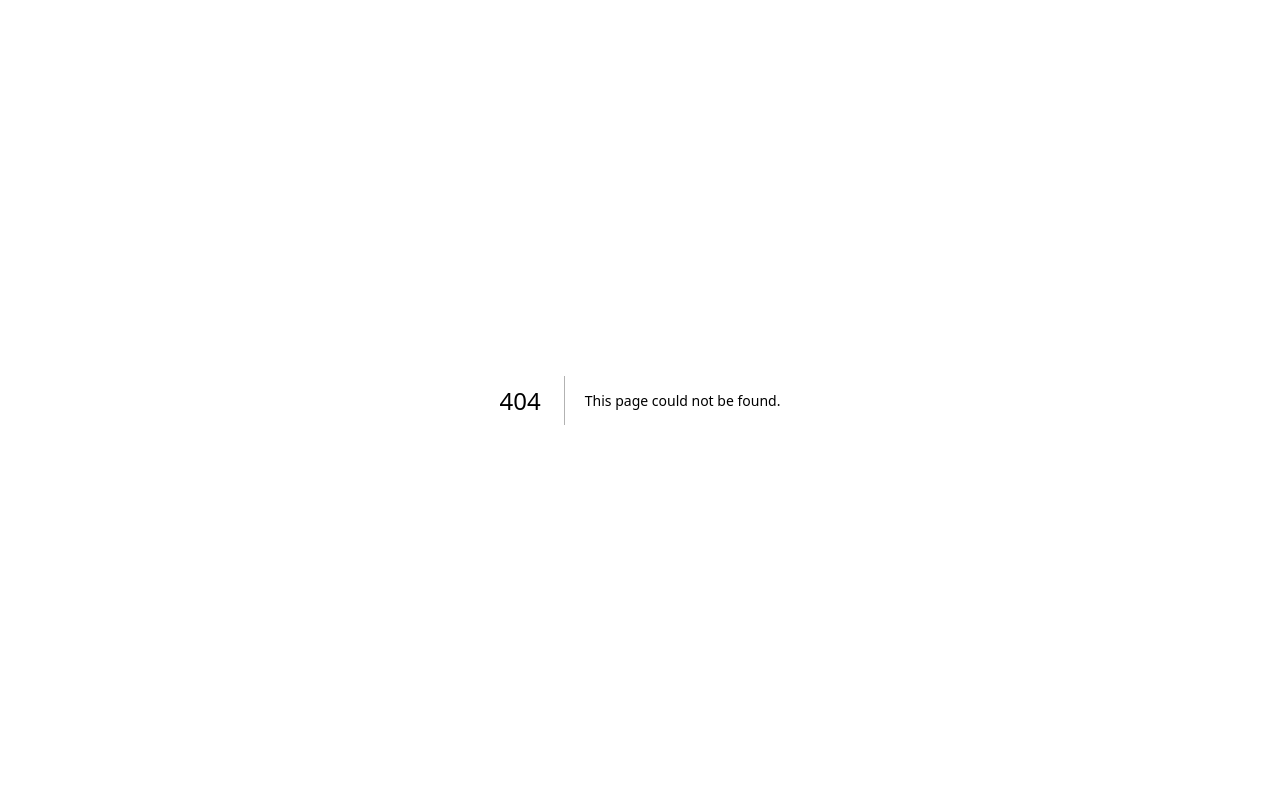
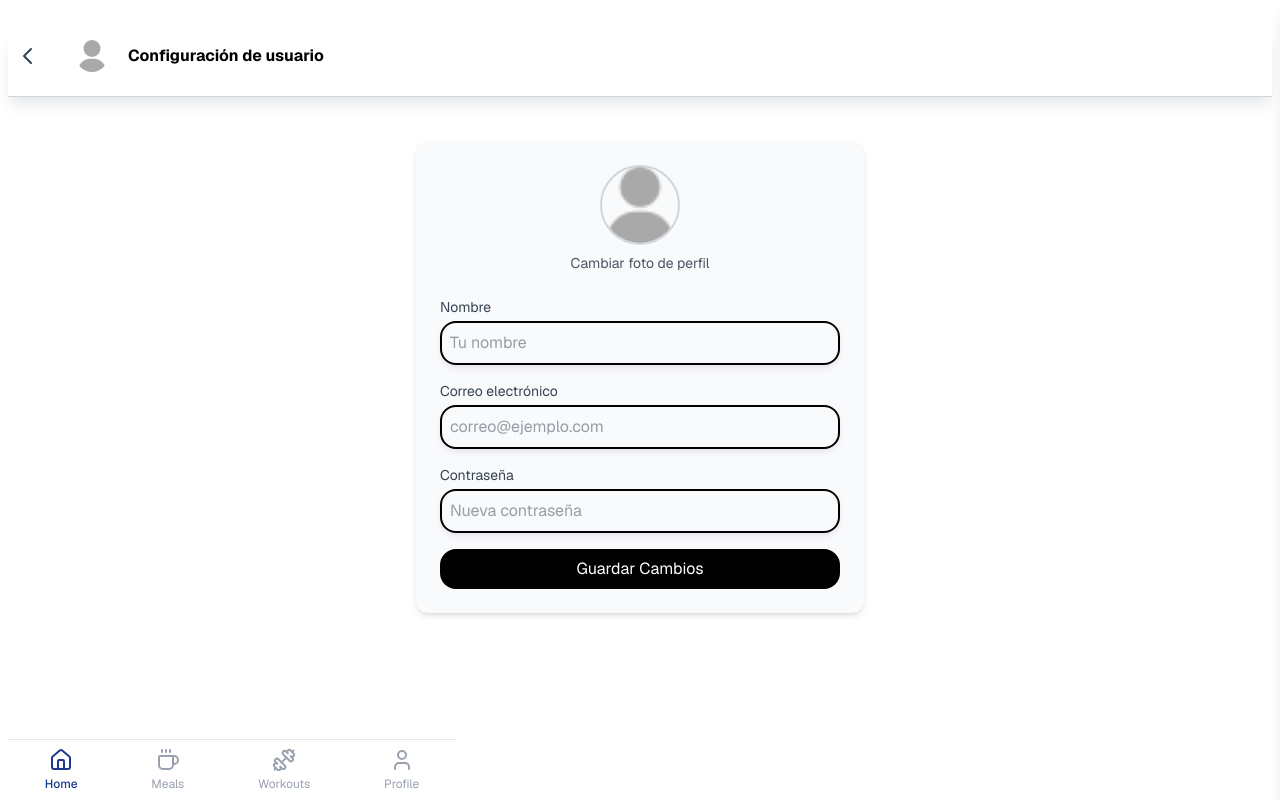
Before and after one commit to Eduardobarrera487/CalTrack, a Next.js app: page /pages/userConfig in a window 1280 px wide. Before the commit this address had no page. Built offline with nearby package versions, Linux system fonts and the light colour scheme.

Commit message:
profile config finished

```diff
--- a/src/app/_components/BottomNavBar.jsx
+++ b/src/app/_components/BottomNavBar.jsx
@@ -8,7 +8,7 @@ const tabs = [
   { name: "Home", href: "/pages/calories", icon: Home },
   { name: "Meals", href: "/pages/mealbuilder", icon: Coffee },
   { name: "Workouts", href: "/pages/workout", icon: Dumbbell },
-  { name: "Profile", href: "/", icon: User },
+  { name: "Profile", href: "/pages/userConfig", icon: User },
 ];
 
 export default function BottomNavBar({ active = "Home" }) {
--- a/src/app/_components/HeadBar.jsx
+++ b/src/app/_components/HeadBar.jsx
@@ -1,8 +1,12 @@
 'use client';
-
 import { Bell, User } from 'lucide-react';
 
-export default function HeadBar({ date = 'Today, Jun 7' }) {
+export default function HeadBar({ date = 'Today, Jun 7'}) {
+   const handleUser = (e) => {
+        e.preventDefault();
+        // Perform login logic here if needed
+        router.push('/pages/userConfig'); // Replace with your desired path
+    };
   return (
     <header className="w-full max-w-md px-6 py-4 bg-white border-b border-gray-100 flex items-center justify-between">
       {/* Logo y Fecha */}
@@ -17,6 +21,7 @@ export default function HeadBar({ date = 'Today, Jun 7' }) {
 
         {/* Ícono de perfil */}
         <button
+          onClick={(e) => {e.preventDefault(); window.location.href = '/pages/userConfig';}}
           aria-label="Perfil"
           className="w-10 h-10 rounded-full bg-gray-100 flex items-center justify-center text-gray-600"
         >
--- a/src/app/_components/ReverseArrowButton.jsx
+++ b/src/app/_components/ReverseArrowButton.jsx
@@ -1,9 +1,9 @@
 import Link from "next/link";
 
-export default function ReverseArrowButton({ onClick, href}) {
+export default function ReverseArrowButton({ onClick, string = "/" }) {
   return (
     <Link
-    href={href}
+    href={string}
       className="p-2 rounded-full hover:bg-gray-100 transition mb-4"
       aria-label="Volver"
       onClick={onClick}
--- a/src/app/pages/aiChat/page.jsx
+++ b/src/app/pages/aiChat/page.jsx
@@ -14,7 +14,7 @@ export default function AiChat() {
     <div className="flex flex-col bg-white min-h-screen p-2 pt-8 gap-3 font-[family-name:var(--font-geist-sans)]">
       <Sidebar open={sidebarOpen} onClose={() => setSidebarOpen(false)} />
       <header className="flex flex-row gap-5 items-center justify-between mb-4 border-b border-gray-300 shadow-lg shadow-gray-200">
-        <ReverseArrowButton href="/pages/calories" />
+        <ReverseArrowButton string="/pages/calories" />
         <nav className="flex items-center gap-3">
           <div className="flex items-start justify-between mb-4">
             <img
--- /dev/null
+++ b/src/app/pages/userConfig/page.jsx
@@ -0,0 +1,91 @@
+"use client";
+import { useState } from "react";
+import ReverseArrowButton from "@/app/_components/ReverseArrowButton";
+import ThreeDotsButton from "@/app/_components/ThreeDotsButton";
+import Sidebar from "@/app/_components/Sidebar";
+import CustomButton from "@/app/_components/button";
+import CustomInput from "@/app/_components/input";
+import BottomNavBar from "@/app/_components/BottomNavBar";
+
+export default function UserConfig() {
+  const [sidebarOpen, setSidebarOpen] = useState(false);
+
+  return (
+    <div className="flex flex-col bg-white min-h-screen p-2 pt-8 gap-3 font-[family-name:var(--font-geist-sans)]">
+      <Sidebar open={sidebarOpen} onClose={() => setSidebarOpen(false)} />
+      <header className="flex flex-row gap-5 items-center  mb-4 border-b border-gray-300 shadow-lg shadow-gray-200">
+        <ReverseArrowButton string="/pages/calories" />
+        <nav className="flex items-center gap-3">
+          <div className="flex items-start justify-between mb-4">
+            <img
+              src="/user.png"
+              alt="Usuario"
+              className="h-12 w-12 rounded-full p-2 object-cover"
+            />
+          </div>
+          <h1 className="text-[1rem] font-bold text-start mb-4 text-black ">
+            Configuración de usuario
+          </h1>
+        </nav>
+      </header>
+
+      <main className="flex-1 overflow-y-auto p-4">
+        <section className="max-w-md mx-auto bg-gray-50 rounded-xl shadow-md p-6 flex flex-col gap-6">
+          <div className="flex flex-col items-center gap-2">
+            <img
+              src="/user.png"
+              alt="Avatar"
+              className="h-20 w-20 rounded-full object-cover border-2 border-gray-300"
+            />
+            <button className="text-sm text-gray-600 hover:underline ">
+              Cambiar foto de perfil
+            </button>
+          </div>
+          <form className="flex flex-col gap-4">
+            <div>
+              <label className="block text-gray-700 text-sm mb-1" htmlFor="name">
+                Nombre
+              </label>
+              <CustomInput
+                id="name"
+                type="text"
+                placeholder="Tu nombre"
+                className="w-full"
+              />
+            </div>
+            <div>
+              <label className="block text-gray-700 text-sm mb-1" htmlFor="email">
+                Correo electrónico
+              </label>
+              <CustomInput
+                id="email"
+                type="email"
+                placeholder="correo@ejemplo.com"
+                className="w-full"
+              />
+            </div>
+            <div>
+              <label className="block text-gray-700 text-sm mb-1" htmlFor="password">
+                Contraseña
+              </label>
+              <CustomInput
+                id="password"
+                type="password"
+                placeholder="Nueva contraseña"
+                className="w-full"
+              />
+            </div>
+
+            <CustomButton
+              type="submit"
+              className="w-full text-white"
+              text="Guardar Cambios"
+            >
+            </CustomButton>
+          </form>
+        </section>
+      </main>
+        <BottomNavBar />
+    </div>
+  );
+}
```
